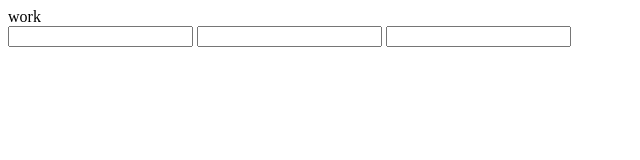
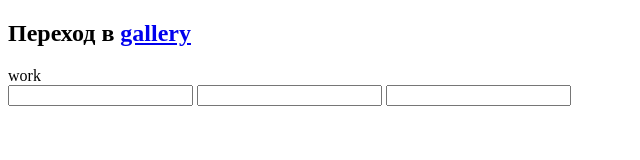
Before and after one commit to VladShcherbina/Lesson, a plain HTML site: page index.html in a window 1280 px wide. Shown: the whole page, without its empty margins (0-640 px from the left). Drawn offline with Linux system fonts and the light colour scheme.

```diff
--- a/index.html
+++ b/index.html
@@ -6,6 +6,7 @@
     <title>Document</title>
 </head>
 <body>
+    <h2>Переход в <a href="/gallery.html">gallery</a></h2>
     <div>work</div>
     <form action="#">
         <input type="">
```
